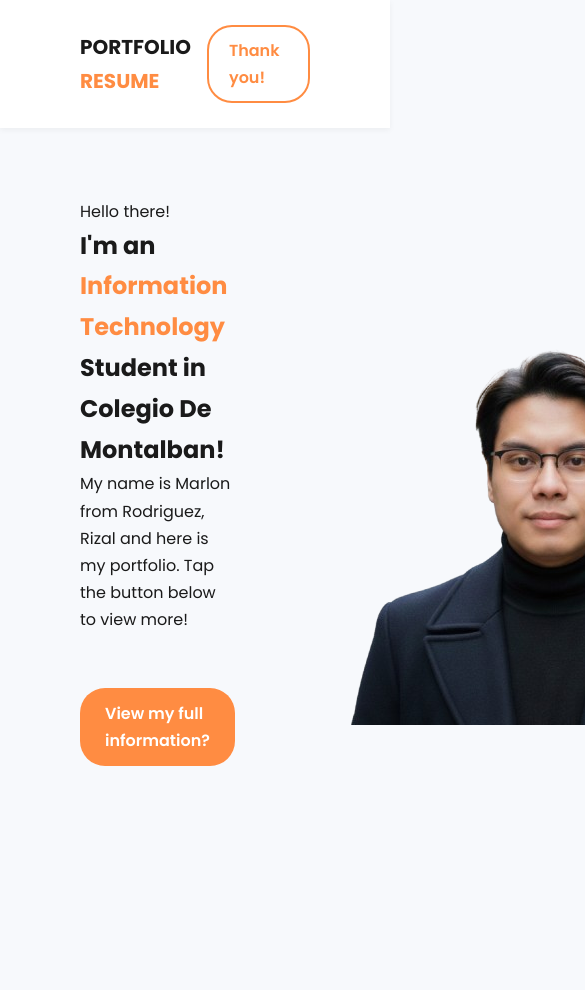
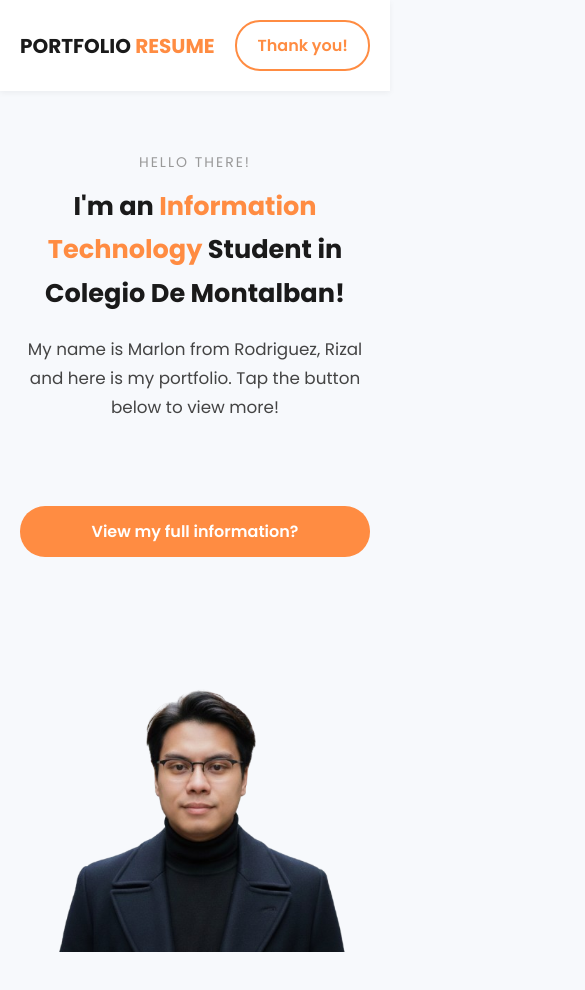
Before and after one commit to post-marlone/Portfolio-itelect, a plain HTML site: page index.html in a window 390 px wide. Shown: the top 990 px of the page, 585 px wide, since content can reach past the window. Before the commit the page ends 891 px from the top, so only its background shows below. Drawn offline with Linux system fonts and the light colour scheme.

Commit message:
portfolio.css

```diff
--- a/portfolio.css
+++ b/portfolio.css
@@ -44,8 +44,7 @@ header {
     color: #ff8c42;
     text-decoration: none;
     font-weight: 600;
-    transition: .3s;
-    cursor: pointer;
+    transition: 0.3s;
 }
 .btn-header:hover {
     background: #ff8c42;
@@ -53,27 +52,76 @@ header {
 }
 .ong {
     width: 100%;
+    padding: 70px 80px;
     display: flex;
     align-items: center;
-    padding: 70px 80px;
+    justify-content: space-between;
     gap: 60px;
+}
+.ong-text {
+    max-width: 600px;
+}
+.welcome {
+    font-size: 14px;
+    text-transform: uppercase;
+    letter-spacing: 2px;
+    color: #999;
+    margin-bottom: 10px;
+}
+.ong-text h1 {
+    font-size: 2.5rem;
+    margin-bottom: 20px;
 }
 .ong-text h1 span {
     color: #ff8c42;
 }
+.desc {
+    font-size: 1.05rem;
+    margin-bottom: 30px;
+    color: #444;
+}
 .btn-primary {
-    display: flex;
-    align-items: center;
-    justify-content: center;
-    padding: 12px 25px;
+    display: inline-block;
+    padding: 12px 28px;
     background-color: #ff8c42;
     color: white;
     text-decoration: none;
     border-radius: 25px;
     font-weight: 600;
-    transition: .3s;
-    cursor: pointer;
+    transition: 0.3s;
 }
-.btn-primary:hover {
+======.btn-primary:hover {
     background: #e67e22;
 }
+.ong-img img {
+    width: 100%;
+    max-width: 350px;
+    border-radius: 20px;
+}
+@media (max-width: 900px) {
+
+    header {
+        padding: 20px;
+    }
+
+    .ong {
+        flex-direction: column;
+        padding: 60px 20px;
+        text-align: center;
+    }
+
+    .ong-text h1 {
+        font-size: 2rem;
+    }
+}
+@media (max-width: 480px) {
+
+    .ong-text h1 {
+        font-size: 1.6rem;
+    }
+
+    .btn-primary {
+        width: 100%;
+        text-align: center;
+    }
+}
```
